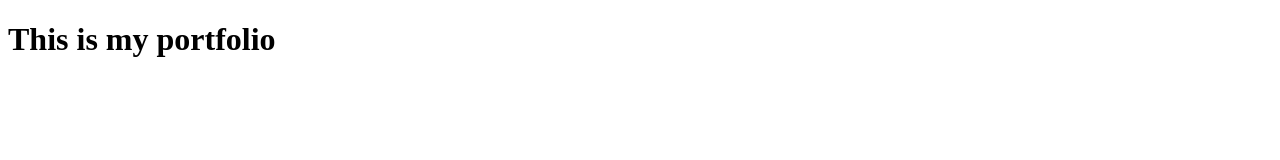
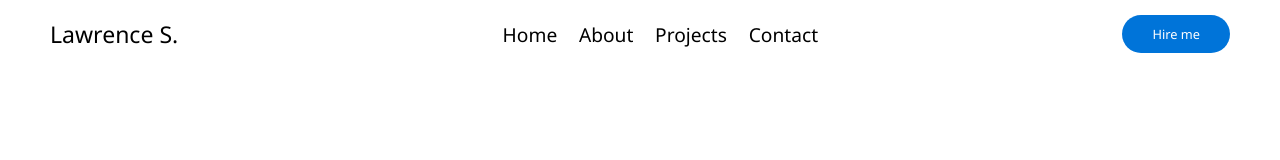
Before and after one commit to las-qwerty/las-qwerty, a plain HTML site: page index.html in a window 1280 px wide. Drawn offline with Linux system fonts and the light colour scheme.

Commit message:
I add a header and style it in css

```diff
--- a/index.html
+++ b/index.html
@@ -1,11 +1,24 @@
 <!DOCTYPE html>
 <html lang="en">
+
 <head>
     <meta charset="UTF-8">
     <meta name="viewport" content="width=device-width, initial-scale=1.0">
     <title>Lawrence S.</title>
+    <link rel="stylesheet" href="styles.css">
 </head>
+
 <body>
-    <h1>This is my portfolio</h1>
+    <header>
+        <p class="logo" id="logo">Lawrence S.</p>
+        <nav>
+            <a href="home" class="nav-links">Home</a>
+            <a href="about" class="nav-links">About</a>
+            <a href="projects" class="nav-links">Projects</a>
+            <a href="contact" class="nav-links">Contact</a>
+        </nav>
+        <button class="hire" id="hire">Hire me</button>
+    </header>
 </body>
+
 </html>
--- a/styles.css
+++ b/styles.css
@@ -0,0 +1,34 @@
+* {
+    margin: 0;
+    padding: 0;
+    box-sizing: border-box;
+    font-size: 0.8em;
+    font-family: 'Segoe UI', Tahoma, Geneva, Verdana, sans-serif;
+}
+
+header {
+    display: flex;
+    justify-content: space-between;
+    align-items: center;
+    padding: 15px 50px;
+}
+
+#logo {
+    font-size: 1.8rem;
+}
+
+nav .nav-links {
+    font-size: 1.5rem;
+    padding-left: 20px;
+    color: black;
+    text-decoration: none;
+}
+
+#hire {
+    padding: 10px 30px;
+    font-size: 1rem;
+    border: none;
+    background-color: #0074D9;
+    border-radius: 35rem;
+    color: #ffffff;
+}
```
